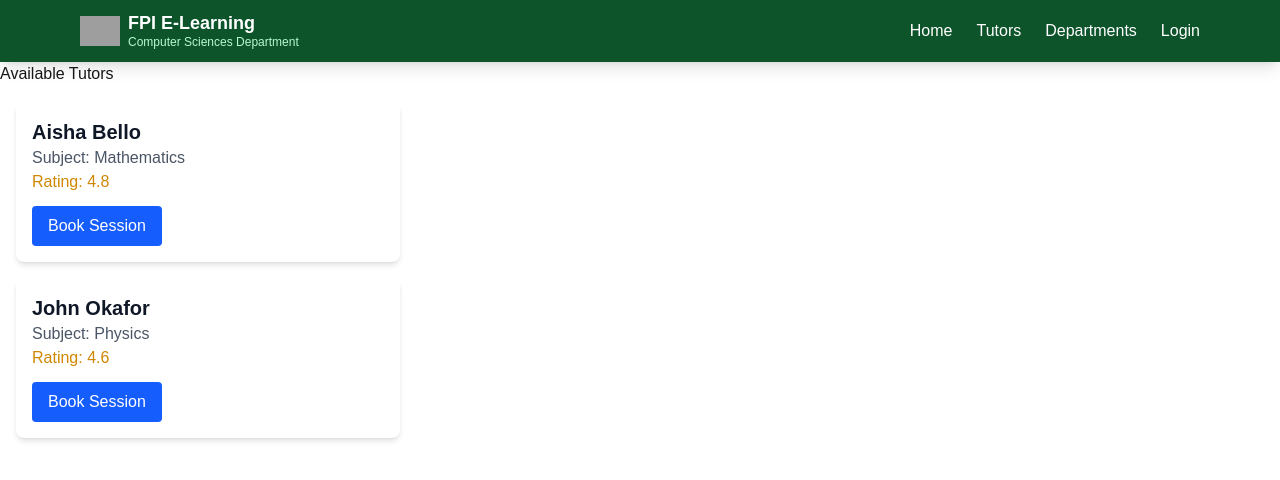
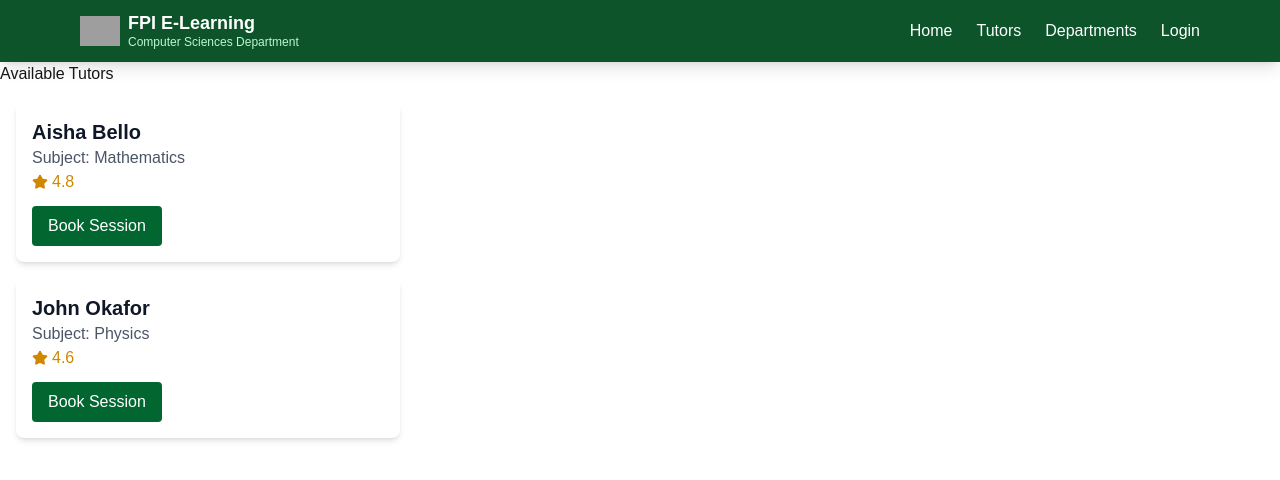
Before and after one commit to Emmyprince16/tutor-elearning-app, a Next.js app: page / in a window 1280 px wide. Shown: the top 480 px of the page. Built offline with nearby package versions, Linux system fonts and the light colour scheme; grey boxes are pictures that could not be loaded.

Commit message:
Match TutorCard colors to FPI theme, add star icon to rating

```diff
--- a/app/components/TutorCard.js
+++ b/app/components/TutorCard.js
@@ -1,6 +1,7 @@
 "use client";
 
 import { useState } from "react";
+import { Star } from "lucide-react";
 
 function TutorCard(props) {
   const [booked, setBooked] = useState(false);
@@ -9,11 +10,14 @@ function TutorCard(props) {
     <div className="bg-white rounded-lg shadow-md p-4 m-4 max-w-sm">
       <h2 className="text-xl font-bold text-gray-900">{props.name}</h2>
       <p className="text-gray-600">Subject: {props.subject}</p>
-      <p className="text-yellow-600">Rating: {props.rating}</p>
+      <p className="text-yellow-600 flex items-center gap-1">
+  <Star size={16} fill="currentColor" />
+  {props.rating}
+</p>
 
       <button
         onClick={() => setBooked(true)}
-        className="mt-3 bg-blue-600 text-white px-4 py-2 rounded hover:bg-blue-700"
+        className="mt-3 bg-green-800 text-white px-4 py-2 rounded font-medium hover:bg-green-900 transition-colors"
       >
         {booked ? "Booked!" : "Book Session"}
       </button>
```
